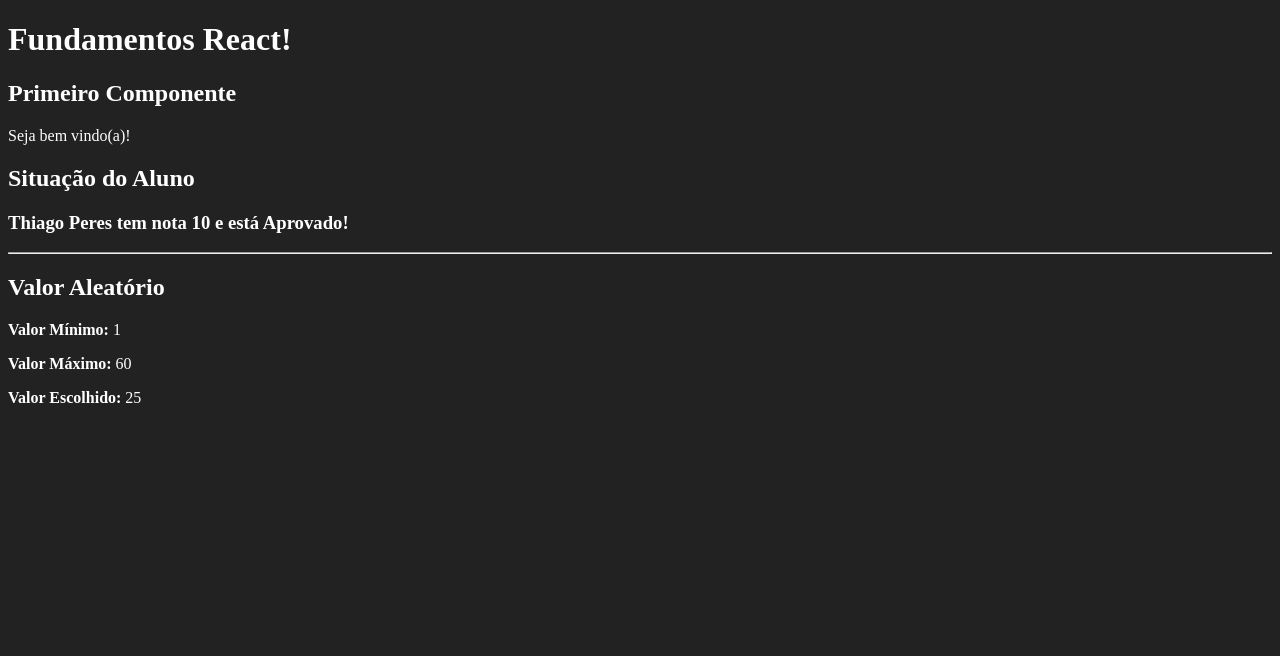
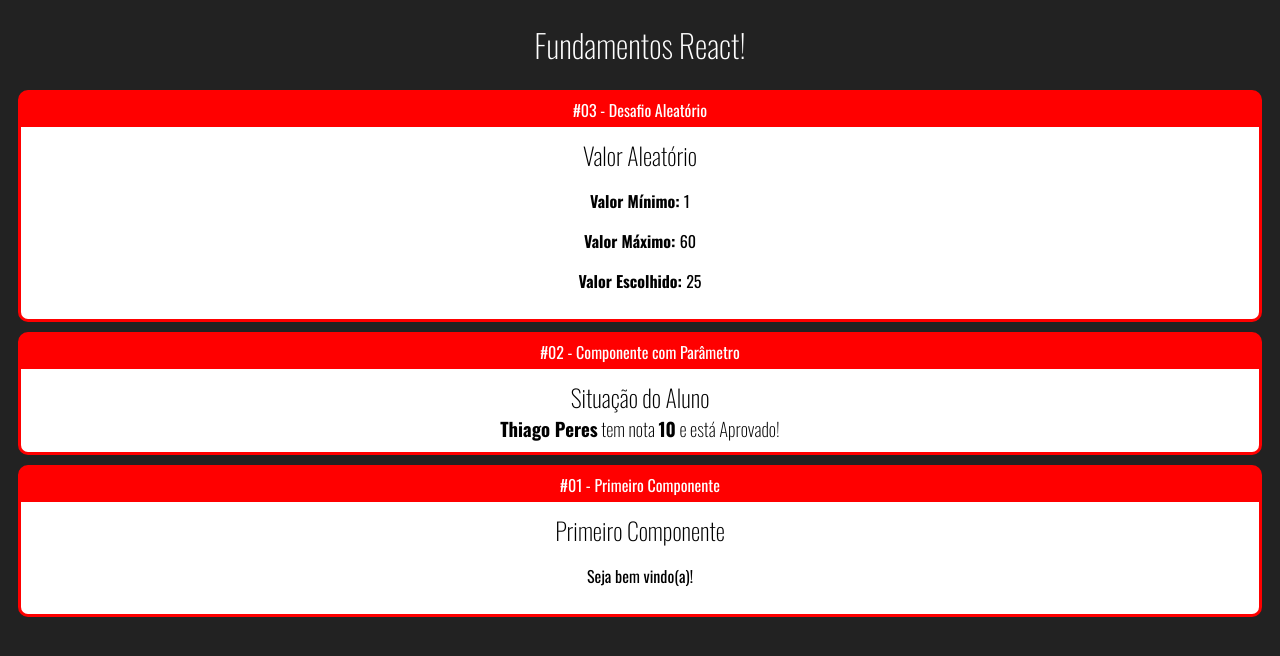
Before and after one commit to thiagoperest/fundamentos-react, a React (Create React App) app: page / in a window 1280 px wide. Shown: the top 656 px of the page. Built offline with nearby package versions, Linux system fonts and the light colour scheme.

Commit message:
Componente Card #01

```diff
--- a/public/index.html
+++ b/public/index.html
@@ -12,12 +12,16 @@
     <link rel="apple-touch-icon" href="%PUBLIC_URL%/logo192.png" />
 
     <link rel="manifest" href="%PUBLIC_URL%/manifest.json" />
-
+    <link rel="preconnect" href="https://fonts.googleapis.com" />
+    <link rel="preconnect" href="https://fonts.gstatic.com" crossorigin />
+    <link
+      href="https://fonts.googleapis.com/css2?family=Oswald:wght@200;300;400;500;600;700&display=swap"
+      rel="stylesheet"
+    />
     <title>React App</title>
   </head>
   <body>
     <noscript>You need to enable JavaScript to run this app.</noscript>
     <div id="root"></div>
-
   </body>
 </html>
--- a/src/App.jsx
+++ b/src/App.jsx
@@ -1,5 +1,6 @@
 import React from "react";
 
+import Card from "./components/layout/Card";
 import Aleatorio from "./components/basicos/Aleatorio";
 import Primeiro from "./components/basicos/Primeiro";
 import ComParametro from "./components/basicos/ComParametro";
@@ -9,14 +10,21 @@
   return (
     <>
       <h1>Fundamentos React!</h1>
-      <Primeiro />
-      <ComParametro
-        titulo="Situação do Aluno"
-        aluno="Thiago Peres"
-        nota={9.3}
-      />
-      <hr/>
-      <Aleatorio min={1} max={60}/>
+
+      <Card titulo="#03 - Desafio Aleatório">
+        <Aleatorio min={1} max={60} />
+      </Card>
+
+      <Card titulo="#02 - Componente com Parâmetro">
+        <ComParametro
+          titulo="Situação do Aluno"
+          aluno="Thiago Peres"
+          nota={9.3}
+        />
+      </Card>
+      <Card titulo="#01 - Primeiro Componente">
+        <Primeiro />
+      </Card>
     </>
   );
 };
--- /dev/null
+++ b/src/components/layout/Card.css
@@ -0,0 +1,19 @@
+.Card {
+    background-color: red;
+    border: 3px solid red;
+    border-radius: 10px;
+    overflow: hidden;
+    margin: 10px;
+}
+
+.Card .Title {
+    padding: 5px 0px;
+    display: flex;
+    justify-content: center;
+}
+
+.Card .Content {
+    background-color: #fff;
+    color: black;
+    padding: 10px;
+}
--- /dev/null
+++ b/src/components/layout/Card.jsx
@@ -0,0 +1,14 @@
+import "./Card.css";
+import React from "react";
+
+// eslint-disable-next-line import/no-anonymous-default-export
+export default (props) => {
+  return (
+    <div className="Card">
+      <div className="Title">{props.titulo}</div>
+      <div className="Content">
+          {props.children}
+      </div>
+    </div>
+  );
+};
--- a/src/index.css
+++ b/src/index.css
@@ -1,4 +1,14 @@
 body {
+    font-family: Oswald, sans-serif;
     background-color: #222;
     color: #fff;
+    text-align: center;
 }
+
+h1, h2, h3 {
+    font-weight: 200;
+}
+
+h2, h3 {
+    margin: 0;
+}
```
